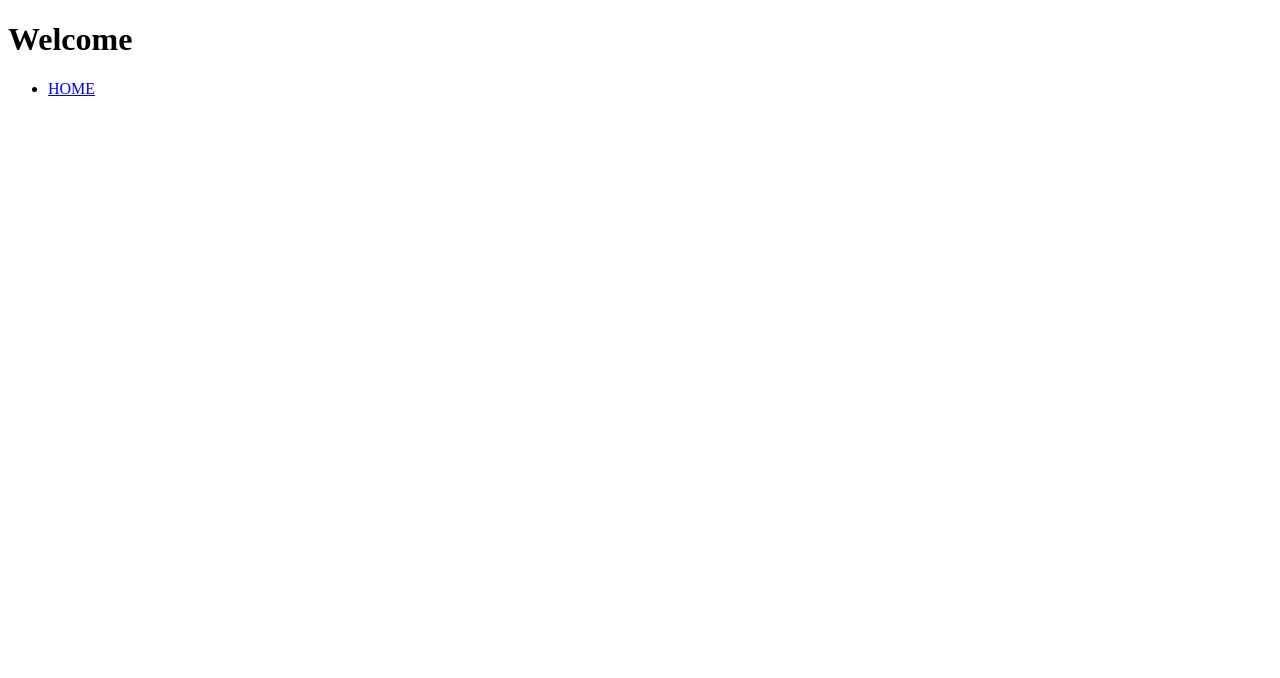
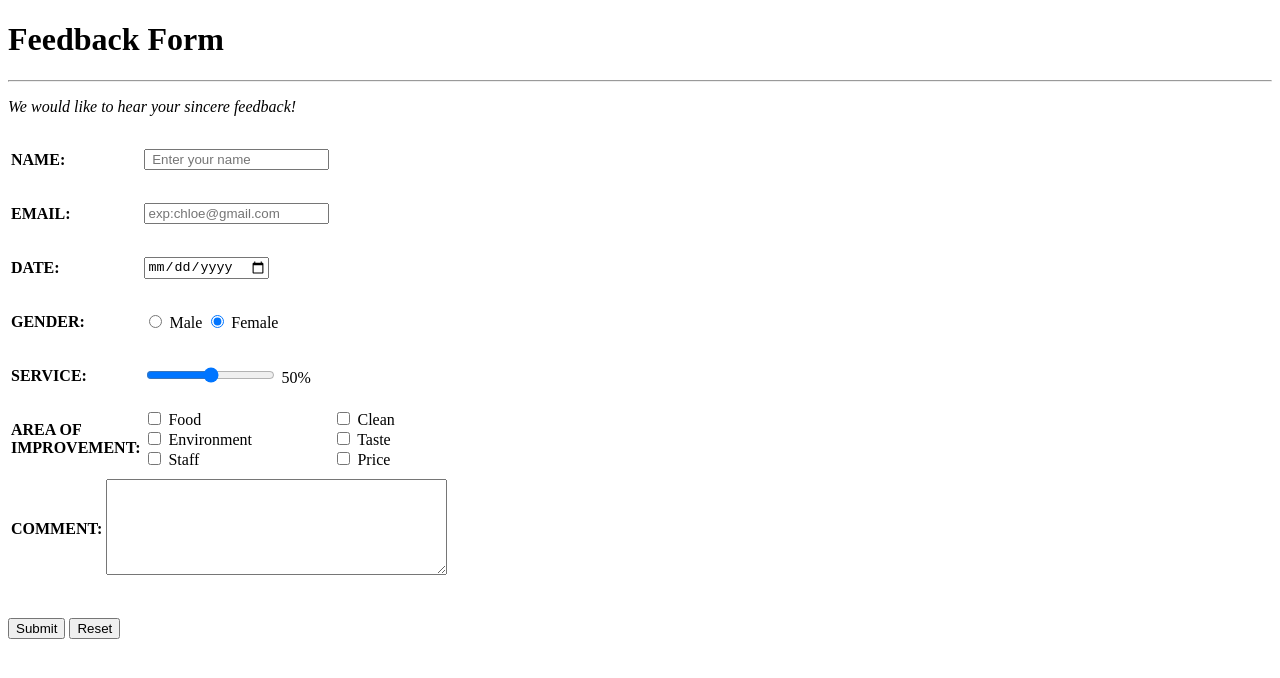
Before and after one commit to chloeqii269/Best-Nasi-Lemak-Ever, a plain HTML site: page contact.html in a window 1280 px wide. Drawn offline with Linux system fonts and the light colour scheme.

Commit message:
Update contact.html

```diff
--- a/contact.html
+++ b/contact.html
@@ -3,12 +3,94 @@
 <head>
     <meta charset="UTF-8">
     <meta name="viewport" content="width=device-width, initial-scale=1.0">
-    <title>Document</title>
+    <title>Feedback Form</Form></title>
 </head>
 <body>
-    <h1> Welcome </h1>
-    <ul>
-        <li> <a href="index.html"> HOME </a></li>
-    </ul>
+    <h1> Feedback Form </h1>
+    <hr>
+    <p> <i> We would like to hear your sincere feedback! </i> </p>
+
+    <form action="">
+        <table>
+        <tr>
+            <td>
+                <p><b> NAME:</b></p>
+            </td>
+
+            <td>
+                <input type="text" placeholder=" Enter your name">
+            </td>
+        </tr>
+
+        <tr>
+            <td>
+                <p> <b> EMAIL: </b> </p>
+            </td>
+            <td> <input type="text" placeholder="exp:chloe@gmail.com"></td>
+        </tr>
+
+        <tr>
+            <td>
+                <p> <b> DATE: </b> </p>
+            </td>
+            <td> <input type="date"></td>
+        </tr>
+
+        <tr>
+            <td>
+                <p> <b> GENDER: </b> </p>
+            </td>
+            <td>
+                <input type="radio" name="gender"value="" checked> Male
+                <input type="radio" name="gender" value="" checked> Female
+            </td>
+        </tr>
+
+        <tr>
+            <td>
+                <p> <b> SERVICE: </b> </p>
+            </td>
+            <td>
+                <input type="range" min="0" max="100" value="50" oninput="document.getElementById('rangevalue').textContent=this.value">
+                <label for=""><span id="rangevalue">50</span>%</label>
+            </td>
+        </tr>
+
+        <tr>
+            <td>
+                <p> <b> AREA OF <br> IMPROVEMENT: </b> </p>
+            </td>
+            <td>
+                <input type="checkbox"> Food <br>
+                <input type="checkbox" name="" id=""> Environment <br>
+                <input type="checkbox"> Staff
+            </td>
+            <td>
+                <input type="checkbox"> Clean <br>
+                <input type="checkbox" name="" id=""> Taste <br>
+                <input type="checkbox"> Price
+            </td>
+        </tr>
+    </table>
+
+    <table>
+        <tr>
+            <td>
+                <p> <b> COMMENT: </b> </p>
+            </td>
+            <td>
+                <textarea name="" id="" rows="6" cols="40"></textarea>
+            </td>
+        </tr>
+    </table>
+
+    <br>
+    <br>
+
+    <input type="submit" value="Submit">
+    <input type="reset" value="Reset">
+
+    </form>
+
 </body>
 </html>
```
